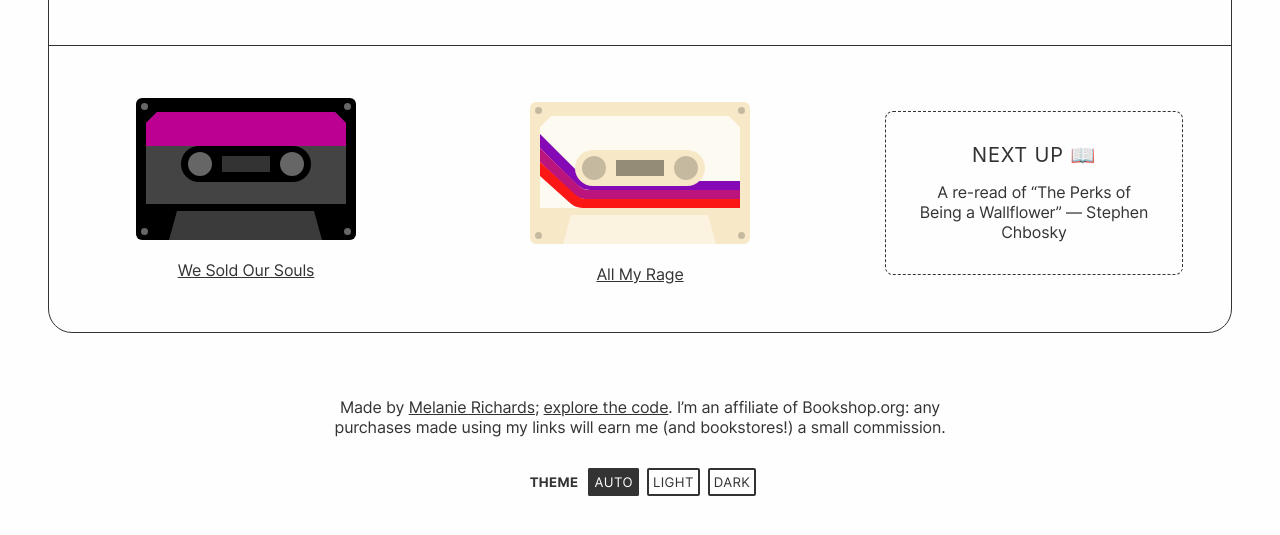
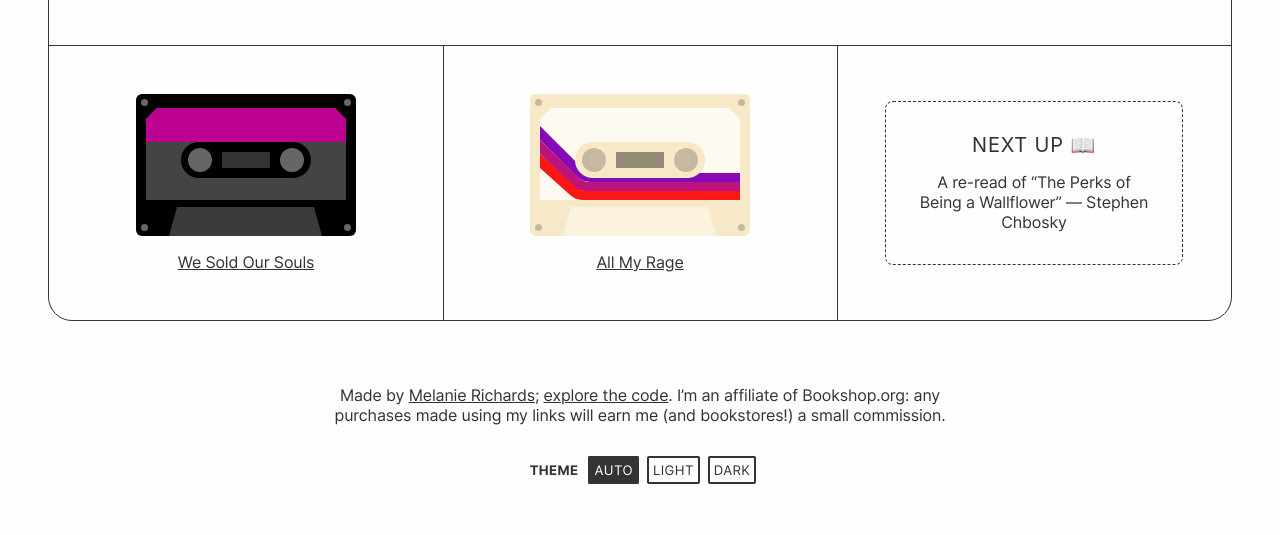
Before and after one commit to melanierichards/lit-tapes, an Eleventy site: page src/index.md in a window 1280 px wide. Shown: the part 255-790 px from the top of the page. Built offline with nearby package versions, Linux system fonts and the light colour scheme; Eleventy itself is replaced by a stand-in of ours; files that its build step writes are made by us from their sources; a web font is replaced by a local one.

Commit message:
Enboxen the cassette grid

```diff
--- a/src/assets/sass/layout.scss
+++ b/src/assets/sass/layout.scss
@@ -8,6 +8,7 @@ main {
   border: 1px solid currentColor;
   border-radius: 12px;
   margin-top: var(--space-primary);
+  overflow: hidden; /* Clip outline from post grid */
 }
 
 section, .l-section {
--- a/src/assets/sass/partials/c-post-item.scss
+++ b/src/assets/sass/partials/c-post-item.scss
@@ -5,7 +5,14 @@
  */
 
 .c-post-item {
-  align-self: center;
+  align-items: center;
+  align-self: stretch;
+  justify-content: center;
+  border-bottom: 1px solid currentColor;
+  border-right: 1px solid currentColor;
+  display: flex;
+  flex-direction: column;
+  margin: 0 -1px -1px 0;
   padding: var(--space-primary);
   position: relative;
   text-align: center;
```
Also changed, not shown: src/assets/css/style.css, 1 other file.
